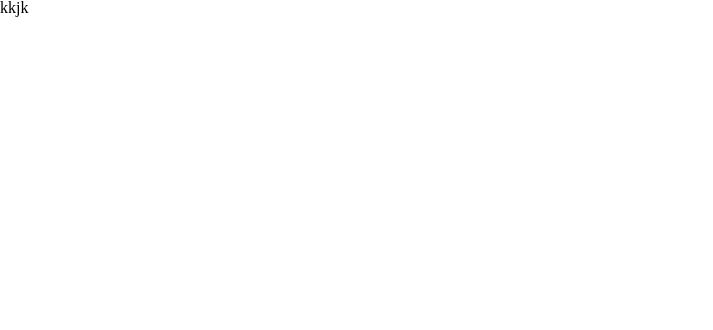
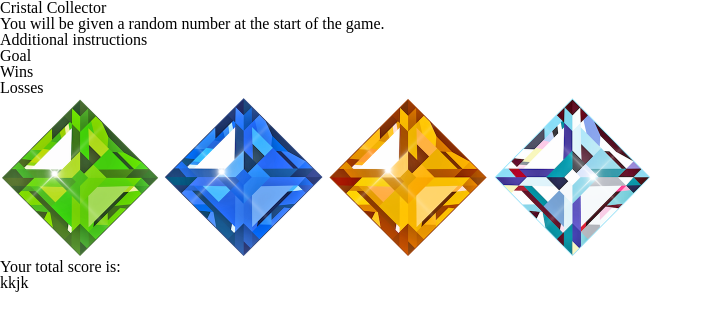
Before and after one commit to mike-4040/unit-4-game, a plain HTML site: page index.html in a window 1280 px wide. Shown: the whole page, without its empty margins (0-713 px from the left). Drawn offline with nearby package versions, Linux system fonts and the light colour scheme.

Commit message:
Crystals in place

```diff
--- /dev/null
+++ b/assets/css/style.css
@@ -0,0 +1,3 @@
+img {
+  width: 160px;
+}
--- a/assets/javascript/game.js
+++ b/assets/javascript/game.js
@@ -1,3 +1,6 @@
 $(document).ready(function() {
   $('body').append($('<div>').text('kkjk'));
+  // The random number shown at the start of the game should be between 19 - 120.
+
+// Each crystal should have a random hidden value between 1 - 12.
 });
--- a/index.html
+++ b/index.html
@@ -5,12 +5,25 @@
   <meta name="viewport" content="width=device-width, initial-scale=1.0">
   <meta http-equiv="X-UA-Compatible" content="ie=edge">
   <title>jQuery Homework</title>
-  <link rel="stylesheet" href="./css/reset.css">
-  <link rel="stylesheet" href="./css/style.css">
+  <link rel="stylesheet" href="./assets/css/reset.css">
+  <link rel="stylesheet" href="./assets/css/style.css">
   <script src="https://cdnjs.cloudflare.com/ajax/libs/jquery/3.2.1/jquery.min.js"></script>
   <script src="./assets/javascript/game.js"></script>
 </head>
 <body>
+  <h1>Cristal Collector</h1>
+  <p>You will be given a random number at the start of the game.</p>
+  <p>Additional instructions</p>
+  <div>Goal</div>
+  <div><p>Wins</p><p>Losses</p></div>
+  <div>
+  <img src="./assets/images/Crystal01.png" alt="Cristal">
+  <img src="./assets/images/Crystal02.png" alt="Cristal">
+  <img src="./assets/images/Crystal03.png" alt="Cristal">
+  <img src="./assets/images/Crystal04.png" alt="Cristal">
+</div>
+<p>Your total score is:</p>
+<p id="score"></p>
 
 </body>
 </html>
```
Also changed, not shown: assets/css/reset.css (renamed from css/reset.css), assets/images/Crystal01.png (added), assets/images/Crystal02.png (added), assets/images/Crystal03.png (added), assets/images/Crystal04.png (added), css/style.css (deleted), 1 other file.
